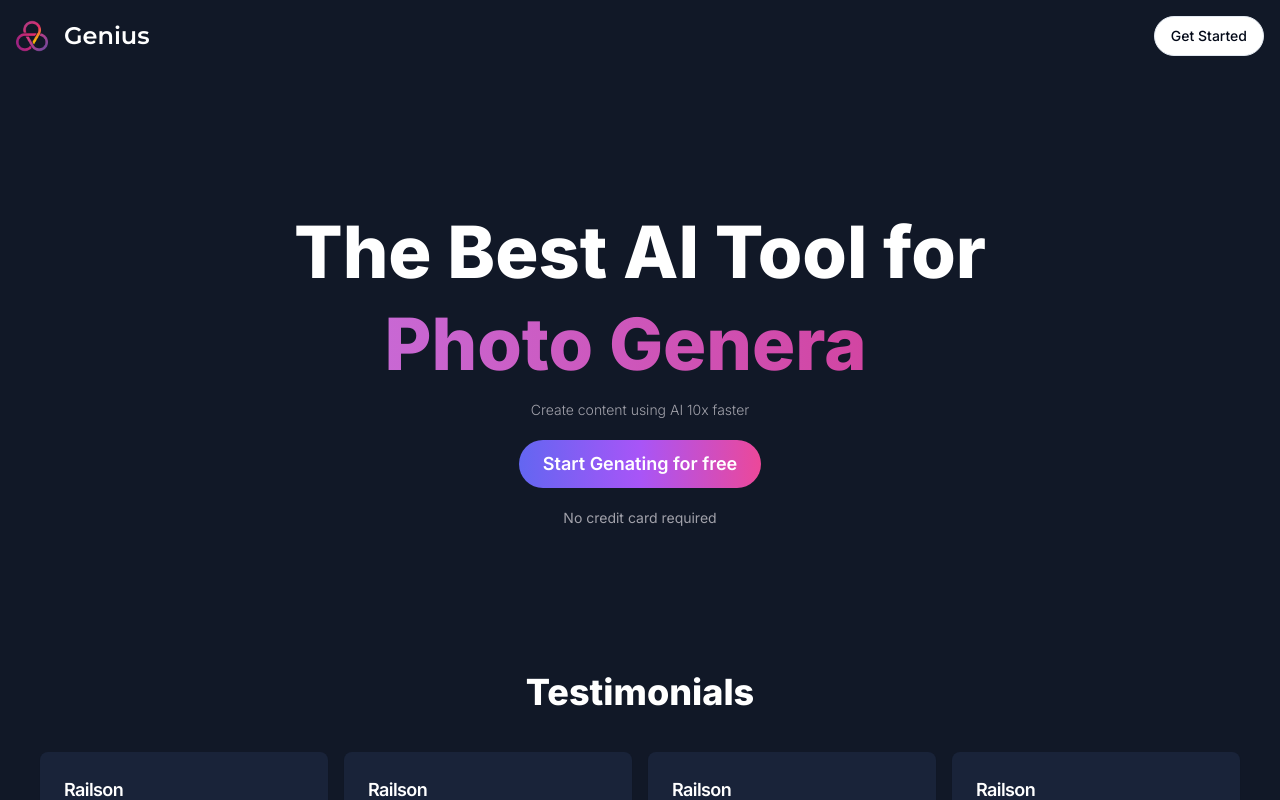
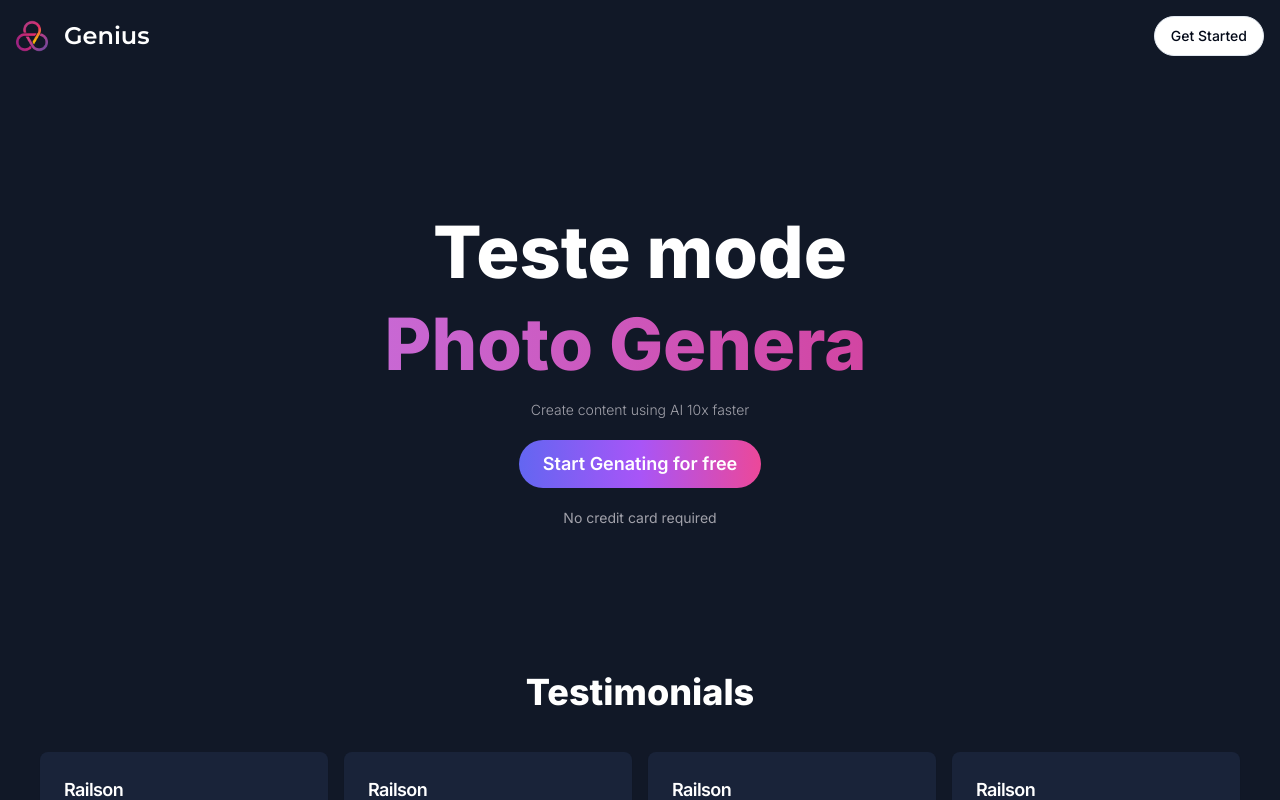
Before and after one commit to Railson25/Genius, a Next.js app: page / in a window 1280 px wide. Built offline with nearby package versions, Linux system fonts and the light colour scheme; no server answers.

Commit message:
<feat>: mode test

```diff
--- a/components/landing-hero.tsx
+++ b/components/landing-hero.tsx
@@ -12,7 +12,7 @@ export const LandingHero = () => {
     return(
         <div className="text-white font-bold py-36 text-center space-y-5">
             <div className="text-4xl sm:text-5xl md:text-6xl lg:text-7xl space-y-5 font-extrabold">
-                <h1>The Best AI Tool for</h1>
+                <h1>Teste mode</h1>
                 <div className="text-transparent bg-clip-text bg-gradient-to-r from-purple-400 to-pink-600">
                     <TypewriterComponent
                         options={{
```
